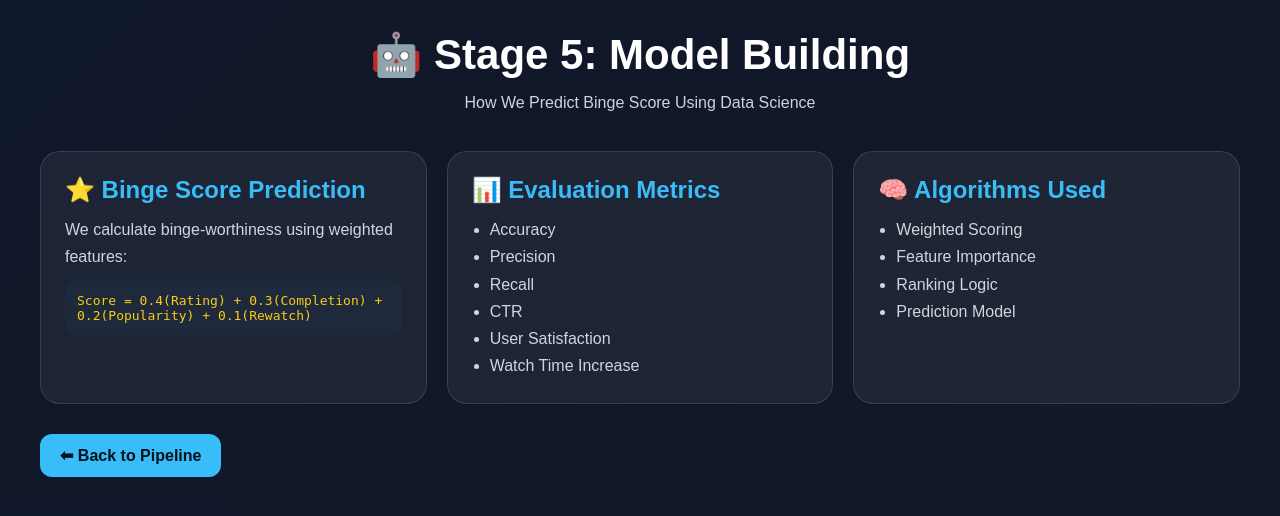
After one commit to sanyogita-c05/binge-worthiness-website, a Flask app: template backend/templates/stage5.html in a window 1280 px wide. The commit adds this page. Shown: the top 516 px of the page. Run offline with Flask 3, Linux system fonts and the light colour scheme; the template is opened without the code that fills it, so the values that code supplies are empty.

Commit message:
Resolved merge conflict

```diff
--- /dev/null
+++ b/backend/templates/stage5.html
@@ -0,0 +1,140 @@
+<!doctype html>
+<html lang="en">
+<head>
+<meta charset="UTF-8">
+<meta name="viewport" content="width=device-width, initial-scale=1.0">
+<title>Stage 5 - Model Building</title>
+
+<style>
+*{
+margin:0;
+padding:0;
+box-sizing:border-box;
+}
+
+body{
+font-family:Arial, sans-serif;
+background:linear-gradient(135deg,#0f172a,#111827);
+color:white;
+padding:30px;
+}
+
+.container{
+max-width:1200px;
+margin:auto;
+}
+
+h1{
+text-align:center;
+margin-bottom:10px;
+font-size:42px;
+}
+
+.subtitle{
+text-align:center;
+color:#cbd5e1;
+margin-bottom:35px;
+}
+
+.grid{
+display:grid;
+grid-template-columns:repeat(auto-fit,minmax(320px,1fr));
+gap:20px;
+}
+
+.card{
+background:rgba(255,255,255,0.06);
+border:1px solid rgba(255,255,255,0.12);
+border-radius:20px;
+padding:24px;
+transition:0.3s;
+}
+
+.card:hover{
+transform:translateY(-8px);
+background:rgba(255,255,255,0.10);
+}
+
+h2{
+color:#38bdf8;
+margin-bottom:12px;
+}
+
+p,li{
+color:#d1d5db;
+line-height:1.7;
+}
+
+ul{
+padding-left:18px;
+}
+
+.code{
+background:#1e293b;
+padding:12px;
+border-radius:10px;
+color:#facc15;
+font-family:monospace;
+margin-top:10px;
+}
+
+.btn{
+display:inline-block;
+margin-top:30px;
+background:#38bdf8;
+color:#00111a;
+padding:12px 20px;
+border-radius:12px;
+text-decoration:none;
+font-weight:bold;
+}
+</style>
+</head>
+
+<body>
+
+<div class="container">
+
+<h1>🤖 Stage 5: Model Building</h1>
+<p class="subtitle">How We Predict Binge Score Using Data Science</p>
+
+<div class="grid">
+
+<div class="card">
+<h2>⭐ Binge Score Prediction</h2>
+<p>We calculate binge-worthiness using weighted features:</p>
+<div class="code">
+Score = 0.4(Rating) + 0.3(Completion) + 0.2(Popularity) + 0.1(Rewatch)
+</div>
+</div>
+
+<div class="card">
+<h2>📊 Evaluation Metrics</h2>
+<ul>
+<li>Accuracy</li>
+<li>Precision</li>
+<li>Recall</li>
+<li>CTR</li>
+<li>User Satisfaction</li>
+<li>Watch Time Increase</li>
+</ul>
+</div>
+
+<div class="card">
+<h2>🧠 Algorithms Used</h2>
+<ul>
+<li>Weighted Scoring</li>
+<li>Feature Importance</li>
+<li>Ranking Logic</li>
+<li>Prediction Model</li>
+</ul>
+</div>
+
+</div>
+
+<a href="/pipeline" class="btn">⬅ Back to Pipeline</a>
+
+</div>
+
+</body>
+</html>
```
Also changed, not shown: backend/app.py (+7 -0 lines), backend/templates/pipeline.html (+66 -9 lines).
